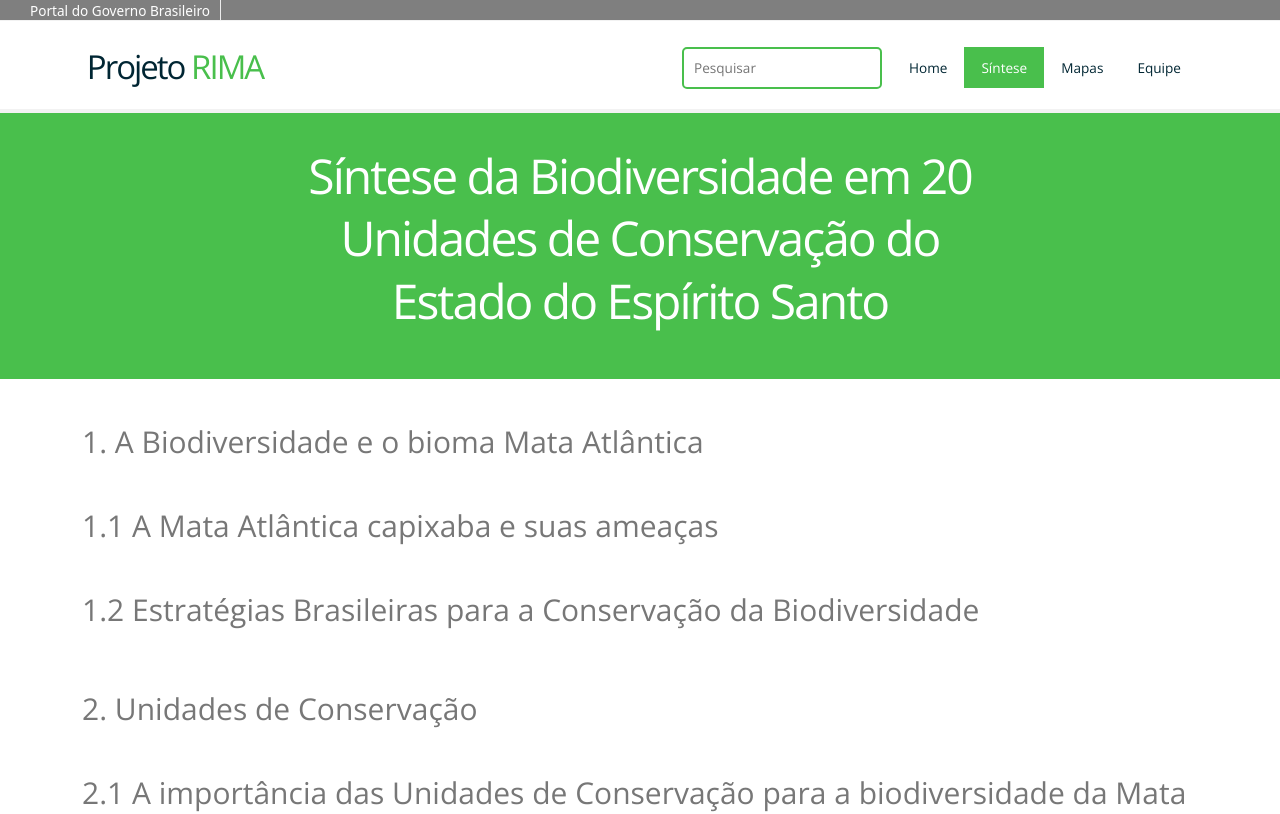
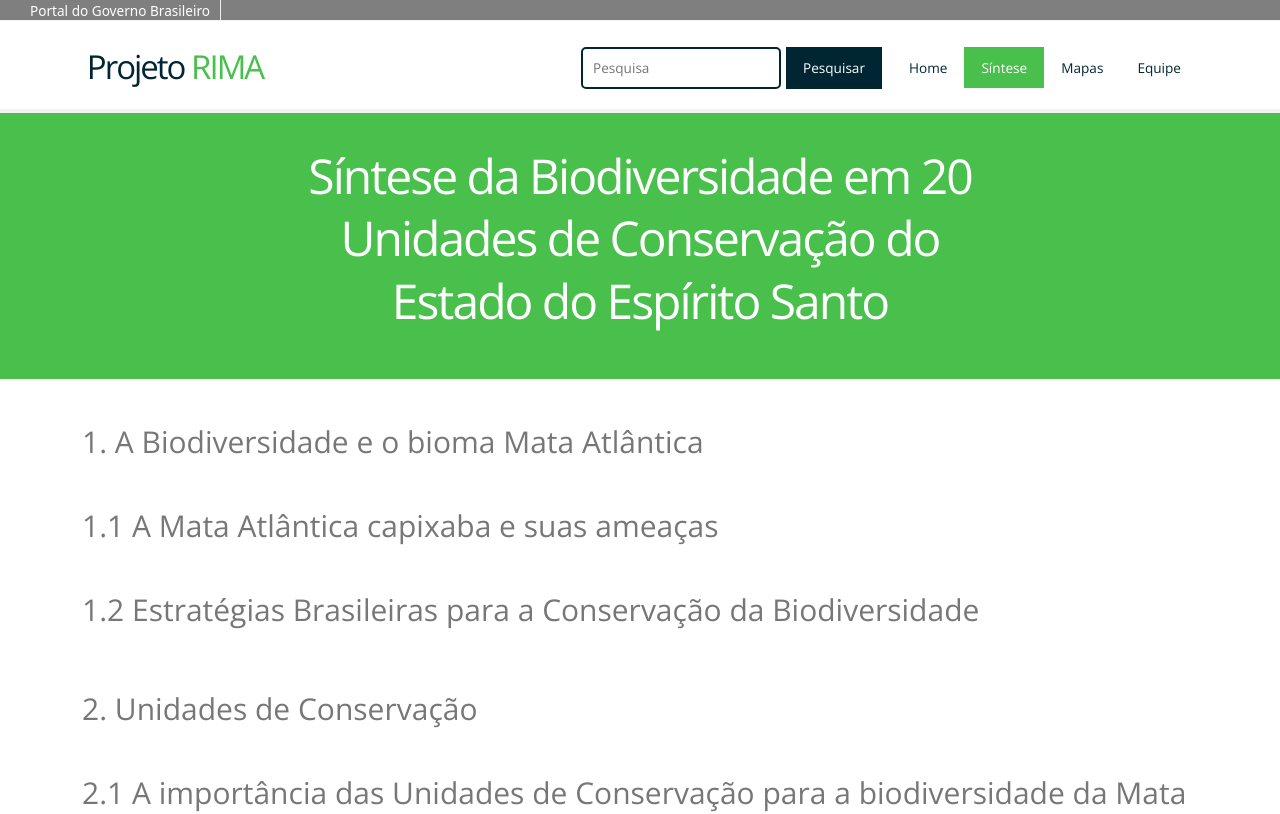
Before and after one commit to mcti-inma/Site, a Vue app: page /synthesis in a window 1280 px wide. Shown: the top 814 px of the page. Built offline with nearby package versions, Linux system fonts and the light colour scheme; a web font is replaced by a local one.

Commit message:
Adicionado pesquisa em sintese

```diff
--- a/src/components/home/Cards.vue
+++ b/src/components/home/Cards.vue
@@ -20,7 +20,7 @@ elements:[
           <div class="margin">
 
             <div v-for="(card,i) in elements" :key="i"
-							class="s-12 m-6 l-4 margin-m-bottom row">
+							class="s-12 m-6 l-4 margin-m-bottom row _cards">
 							<router-link @click.native="$scrollToTop"
 								class="text-more-info text-primary-hover" :to="card.link">
 								<img class="img-size margin-bottom" :src="card.img" alt="">
@@ -36,10 +36,13 @@ elements:[
 </template>
 
 <style scoped>
+._cards{
+	margin-left:5px;
+}
+
 .section{
 	margin-bottom: -40px;
 }
-
 .img-size {
   width: 250px;
 	margin-left:auto;
--- a/src/components/template/Search.vue
+++ b/src/components/template/Search.vue
@@ -1,40 +1,56 @@
 <template>
-	<div>
+	<div class="flex">
 		<input
-			name="search"
 			type="text"
-			placeholder="Pesquisar"
-			v-model="search"
+			placeholder="Pesquisa"
+			v-model="$store.state.search"
 			v-on:keyup.enter="onSearch"
 		/>
+		<router-link class="botton-search" :to="`/search?search=${$store.getters.search}`">
+			Pesquisar
+		</router-link>
 	</div>
 </template>
+
+<style scoped>
+.botton-search{
+	background: #002633;
+	/* background:white; */
+	color: white !important;
+	margin-left: 5px;
+}
+.botton-search:hover{
+	background:#002633 !important;
+}
+.flex{
+	display: flex;
+}
+input[type=text] {
+  width: 100%;
+  padding: 8px 10px;
+  box-sizing: border-box;
+  border: 2px solid #002633;
+  border-radius: 5px;
+}
+</style>
 
 <script>
 export default {
 	data(){
 		return{
-			search:""
+			search:"",
+			sendSearch:null,
 		}
 	},
 
 	methods:{
-		onSearch(){
+		onSearch(){ //v-on:keyup.enter="onSearch"
 			if(this.$util.isNotEmpty(this.search)){
-				this.$store.dispatch('search', this.search)
-				this.$router.push({ path: 'search' })
+				// this.$store.dispatch('search', this.search)
+				// this.$router.navigate(`/search?search=${this.$store.getters.search}`)
+				// this.$router.push({ path: '/search' }).catch(()=>{})
 			}
 		}
 	}
 }
 </script>
-
-<style>
-input[type=text] {
-  width: 100%;
-  padding: 8px 10px;
-  box-sizing: border-box;
-  border: 2px solid #49BF4C;
-  border-radius: 5px;
-}
-</style>
--- a/src/pages/Search.vue
+++ b/src/pages/Search.vue
@@ -1,31 +1,71 @@
 <template>
 	<div>
-		<Cards class="justify-center" :conf="conf" :elements="elements"/>
+		<!-- <template v-if="$route.query.search"> $store.getters.search -->
+			<Cards class="justify-center" :conf="{title: ''}" :elements="mountSearch($config.topics)"/>
+		<!-- </template> -->
+
+		<!-- <template v-if="$util.isEmpty($route.query.search)"> -->
+			<!-- <TemplateTitle :conf="{fontSize:'30px'}" :elements="[{title:'Parâmetro de pesquisar vazio'}]"/> -->
+			<TemplateTitle :conf="{fontSize:'25px'}" :elements="[{title:'Resultados da pesquisa'}]"/>
+		<!-- </template> -->
 		<br>
 	</div>
 </template>
 
 <script>
 import Cards from "@/components/home/Cards.vue";
+import TemplateTitle from "@/components/template/templateTitle.vue"
 
 export default {
   components: {
-    Cards,
-  },
+		Cards,
+		TemplateTitle
+	},
 
-  data() {
-    return {
-      conf: {
-        title: "Resultados",
-      },
-      elements: [
-        {
-          description: "teste",
-          link: "",
-        },
-      ],
-    };
-  },
+	methods:{
+		mountSearch(topics){
+			if(this.$util.isEmpty( this.$store.getters.search )){
+				return
+			}
+			var results = []
+			this.findSynthesis(topics, results)
+			return results
+		},
+
+		//criando
+		// findEquipe(results){
+		// 	for(let element of $config.members){
+		// 		this.findWork(element.description, i, j, results)
+		// 	}
+		// },
+
+		findSynthesis(topics, results){
+			for(let i=0;i<topics.length;i++){
+				for(let j=0;j<topics[i].length;j++){
+					//this.findWork(this.$config.topics[i][j].title, i, j)
+					for(let element of topics[i][j].texts){
+						this.findWork(element.text, i, j, results)
+					}
+				}
+			}
+		},
+
+		findWork(text, topic, page, results){
+			if(this.$util.isNotEmpty( text )){
+				if(this.$config.methods.searchWork(text, this.$store.getters.search)){
+					this.setFind(text, topic, page, results)
+				}
+			}
+		},
+
+		setFind(text, topic, page, results){
+			if(text.length > 100){
+				text = text.substring(0,99)
+			}
+			results.push({ link:`synthesis?synthesis=${topic}&page=${page}`, description: text })
+		}
+	},
+
 };
 </script>
 
--- a/src/router/index.js
+++ b/src/router/index.js
@@ -40,7 +40,14 @@ const routes = [
 	},
 	{
     path: '/search/',
-    name: 'Search',
+		name: 'Search',
+		children:[
+			{
+				path: '/synthesis/',
+				name: 'Synthesis',
+				component: () => import('../pages/Synthesis.vue')
+			},
+		],
     component: () => import('../pages/Search.vue')
 	},
 ]
--- a/src/util/index.js
+++ b/src/util/index.js
@@ -1,10 +1,14 @@
 export default {
 	methods:{
 		isEmpty(value){
-			return (value.length === 0 || !value.trim());
+			if(value){
+				return (value.length === 0 || !value.trim());
+			} return true
 		},
 		isNotEmpty(value){
-			return !(value.length === 0 || !value.trim());
+			if(value){
+				return !(value.length === 0 || !value.trim());
+			} return false
 		},
 	}
 }
```
Also changed, not shown: 1 other file (tests, documents, lock files or other folders).
